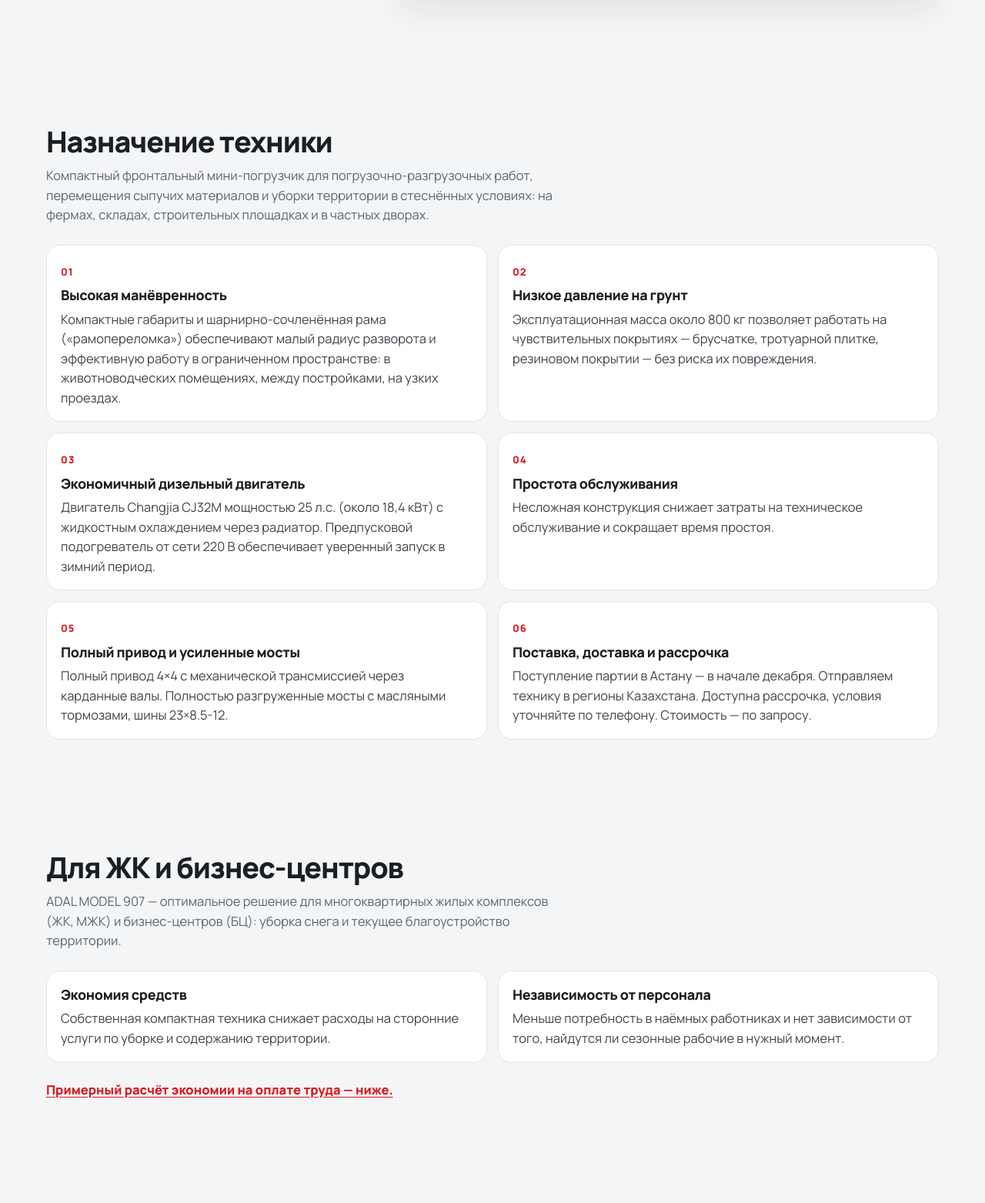
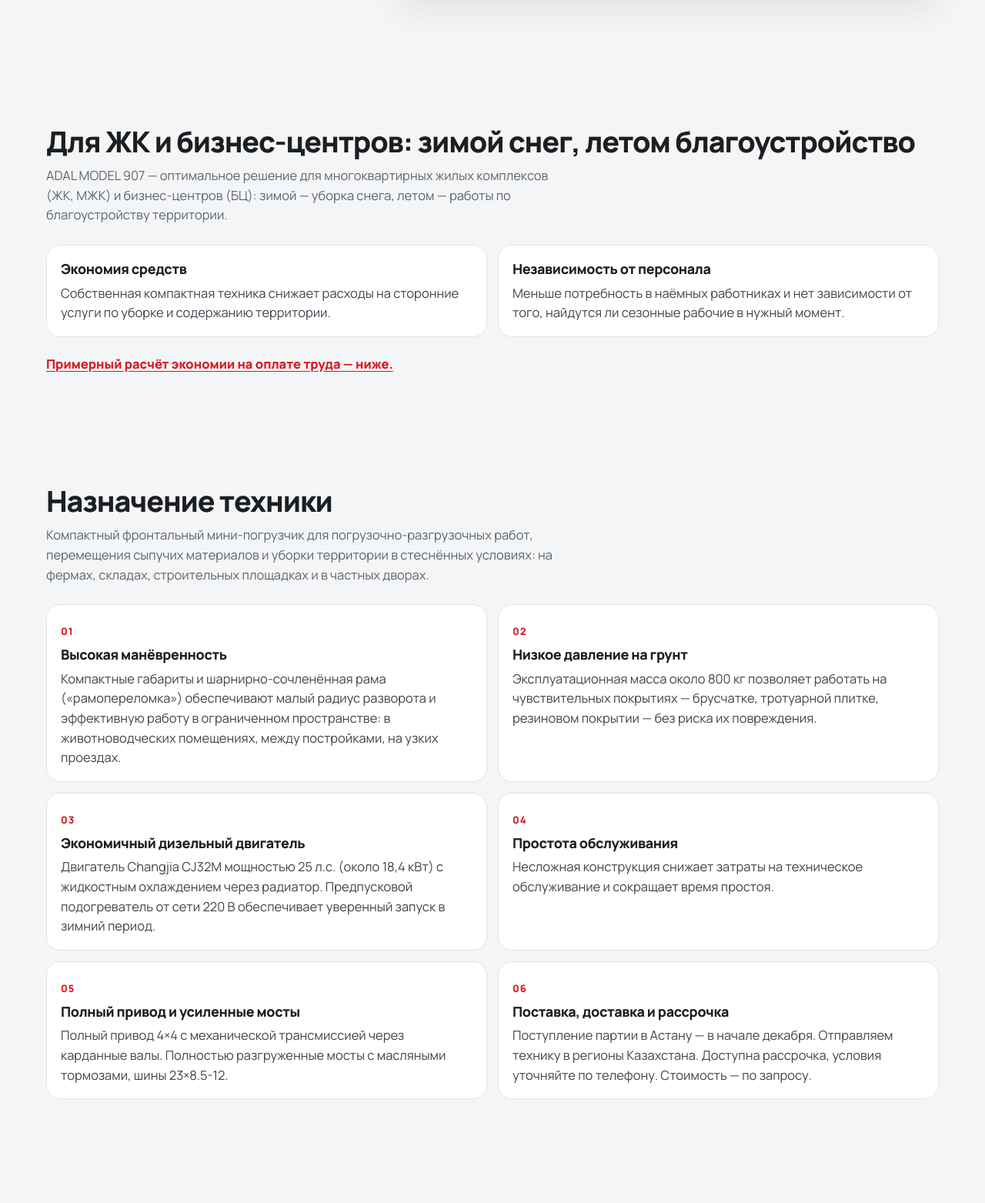
Before and after one commit to abk0186/adal907, a plain HTML site: page index.html in a window 1280 px wide. Shown: the part 737-2300 px from the top of the page at 77% size. Drawn offline with Linux system fonts and the light colour scheme.

Commit message:
Lead with winter snow and summer grounds work for housing and business centres.
The JK and BC block now opens the page, households and farms share one closing section, and the short “small site” phrase is gone from the construction card. Service keeps parts and scheduled maintenance by engine hours, without the accompaniment card or a promise on scope and timing.

```diff
--- a/assets/css/styles.css
+++ b/assets/css/styles.css
@@ -86,7 +86,10 @@
 *::before,
 *::after { box-sizing: border-box; }
 
-html { scroll-behavior: smooth; }
+html {
+  scroll-behavior: smooth;
+  scroll-padding-top: calc(var(--header) + env(safe-area-inset-top, 0px));
+}
 html[data-lang="kk"]:not(.i18n-ready) body { visibility: hidden; }
 
 body {
--- a/assets/js/i18n.js
+++ b/assets/js/i18n.js
@@ -44,6 +44,7 @@
 
     "skip": { ru: "К фото", kk: "Фотоға" },
     "nav.aria": { ru: "Разделы", kk: "Бөлімдер" },
+    "nav.jk": { ru: "ЖК и БЦ", kk: "ЖК және БЦ" },
     "nav.plus": { ru: "Плюсы", kk: "Артықшылықтар" },
     "nav.specs": { ru: "Характеристики", kk: "Сипаттамалар" },
     "nav.gallery": { ru: "Фото", kk: "Фото" },
@@ -111,10 +112,10 @@
       kk: "Партияның Астанаға түсуі — желтоқсан басында. Техниканы Қазақстан өңірлеріне жібереміз. Бөліп төлеу қарастырылған, шарттарын телефон арқылы нақтылаңыз. Құны — сұраныс бойынша."
     },
 
-    "jk.title": { ru: "Для ЖК и бизнес-центров", kk: "ЖК мен бизнес-орталықтар үшін" },
+    "jk.title": { ru: "Для ЖК и бизнес-центров: зимой снег, летом благоустройство", kk: "ЖК мен бизнес-орталықтар үшін: қыста қар, жазда абаттандыру" },
     "jk.lead": {
-      ru: "ADAL MODEL 907 — оптимальное решение для многоквартирных жилых комплексов (ЖК, МЖК) и бизнес-центров (БЦ): уборка снега и текущее благоустройство территории.",
-      kk: "ADAL MODEL 907 — көпқабатты тұрғын үй кешендері (ЖК, МЖК) мен бизнес-орталықтар (БЦ) үшін оңтайлы шешім: қар тазалау және аумақты абаттандыру."
+      ru: "ADAL MODEL 907 — оптимальное решение для многоквартирных жилых комплексов (ЖК, МЖК) и бизнес-центров (БЦ): зимой — уборка снега, летом — работы по благоустройству территории.",
+      kk: "ADAL MODEL 907 — көпқабатты тұрғын үй кешендері (ЖК, МЖК) мен бизнес-орталықтар (БЦ) үшін оңтайлы шешім: қыста — қар тазалау, жазда — аумақты абаттандыру жұмыстары."
     },
     "jk.save.title": { ru: "Экономия средств", kk: "Қаражатты үнемдеу" },
     "jk.save.body": {
@@ -167,23 +168,18 @@
 
     "service.title": { ru: "Запчасти и сервис", kk: "Қосалқы бөлшектер мен сервис" },
     "service.lead": {
-      ru: "Сопровождаем владельцев ADAL MODEL 907 после покупки: продаём запасные части, выполняем обслуживание и остаёмся на связи. Объём работ и сроки согласуем индивидуально.",
-      kk: "ADAL MODEL 907 иелерін сатып алғаннан кейін қолдаймыз: қосалқы бөлшектер сатамыз, қызмет көрсетеміз және байланыста боламыз. Жұмыс көлемі мен мерзімді жеке келісеміз."
+      ru: "Сопровождаем владельцев ADAL MODEL 907 после покупки: продаём запасные части, выполняем обслуживание и остаёмся на связи.",
+      kk: "ADAL MODEL 907 иелерін сатып алғаннан кейін қолдаймыз: қосалқы бөлшектер сатамыз, қызмет көрсетеміз және байланыста боламыз."
     },
-    "service.parts.title": { ru: "Запчасти", kk: "Қосалқы бөлшектер" },
+    "service.parts.title": { ru: "Запчасти и расходные материалы", kk: "Қосалқы бөлшектер мен шығын материалдары" },
     "service.parts.body": {
-      ru: "Продаём запасные части к мини-погрузчику. Подберём нужную позицию и подскажем, как оформить заказ.",
-      kk: "Мини-тиегішке қосалқы бөлшектер сатамыз. Қажетті позицияны іріктеп, тапсырысты қалай рәсімдеу керектігін айтамыз."
+      ru: "Продаём запасные части и расходные материалы к мини-погрузчику. Подберём нужную позицию и подскажем, как оформить заказ.",
+      kk: "Мини-тиегішке қосалқы бөлшектер мен шығын материалдарын сатамыз. Қажетті позицияны іріктеп, тапсырысты қалай рәсімдеу керектігін айтамыз."
     },
     "service.maint.title": { ru: "Сервис", kk: "Сервис" },
     "service.maint.body": {
-      ru: "Проводим техническое обслуживание техники. Перечень работ согласуем с владельцем под конкретную машину и условия эксплуатации.",
-      kk: "Техникаға техникалық қызмет көрсетеміз. Жұмыс тізбесін нақты машина мен пайдалану жағдайына қарай иесімен келісеміз."
-    },
-    "service.support.title": { ru: "Сопровождение", kk: "Қолдау" },
-    "service.support.body": {
-      ru: "После покупки не оставляем владельца один на один с техникой: отвечаем на вопросы по эксплуатации и помогаем организовать сервис и поставку запчастей.",
-      kk: "Сатып алғаннан кейін иесін техникамен жалғыз қалдырмаймыз: пайдалану жөніндегі сұрақтарға жауап береміз, сервис пен бөлшек жеткізуді ұйымдастыруға көмектесеміз."
+      ru: "Проводим техобслуживание по регламенту в зависимости от моточасов: замена жидкостей, смазка узлов, протяжка соединений и т. д.",
+      kk: "Мотосағатқа байланысты регламент бойынша техникалық қызмет көрсетеміз: сұйықтықтарды ауыстыру, тораптарды майлау, қосылыстарды тарту және т. б."
     },
 
 
@@ -317,20 +313,15 @@
       ru: "Ковш и полный привод закрывают повседневные работы хозяйства. Захват для тюков в комплект не входит.",
       kk: "Шөміш пен толық жетек шаруашылықтың күнделікті жұмысын қамтиды. Таңдама қысқышы жиынтыққа кірмейді."
     },
-    "use.household.title": { ru: "Решение для домохозяйств", kk: "Үй шаруашылықтарына арналған шешім" },
+    "use.household.title": { ru: "Решение для домохозяйств и ферм", kk: "Үй шаруашылықтары мен фермаларға арналған шешім" },
     "use.household.body": {
-      ru: "Подача сена и кормов, уборка навоза и погрузка его в прицеп — без лишних заездов трактора. Сенозахват приобретается отдельно.",
-      kk: "Шөп пен азықты беру, қиды жинау және тіркемеге тиеу — трактордың артық кіріп-шығуынсыз. Шөп қысқышы бөлек сатып алынады."
-    },
-    "use.farm.title": { ru: "Ферма", kk: "Ферма" },
-    "use.farm.body": {
-      ru: "Сыпучие корма, зерно и грунт на территории хозяйства.",
-      kk: "Шаруашылық аумағындағы сусымалы азық, астық және топырақ."
+      ru: "Подача сена и кормов, уборка навоза и погрузка его в прицеп — без лишних заездов трактора. Сыпучие корма, зерно и грунт на территории хозяйства. Сенозахват приобретается отдельно.",
+      kk: "Шөп пен азықты беру, қиды жинау және тіркемеге тиеу — трактордың артық кіріп-шығуынсыз. Шаруашылық аумағындағы сусымалы азық, астық және топырақ. Шөп қысқышы бөлек сатып алынады."
     },
     "use.build.title": { ru: "Стройка", kk: "Құрылыс" },
     "use.build.body": {
-      ru: "Песок, щебень и мусор на небольшой площадке.",
-      kk: "Шағын алаңдағы құм, қиыршықтас және қоқыс."
+      ru: "Песок, щебень и мусор.",
+      kk: "Құм, қиыршықтас және қоқыс."
     },
     "use.snow.title": { ru: "Снег", kk: "Қар" },
     "use.snow.body": {
--- a/index.html
+++ b/index.html
@@ -90,6 +90,7 @@
         <span class="logo-mark">ADAL</span><span class="logo-model">MODEL 907</span>
       </a>
       <nav class="nav" aria-label="Разделы" data-i18n="nav.aria" data-i18n-attr="aria-label">
+        <a class="nav-optional" href="#jk" data-i18n="nav.jk">ЖК и БЦ</a>
         <a class="nav-optional" href="#plus" data-i18n="nav.plus">Плюсы</a>
         <a href="#specs" data-i18n="nav.specs">Характеристики</a>
         <a href="#savings" data-i18n="nav.savings">Расчёт</a>
@@ -142,6 +143,25 @@
       </div>
     </section>
 
+    <section class="section" id="jk">
+      <div class="wrap">
+        <h2 data-i18n="jk.title">Для ЖК и бизнес-центров: зимой снег, летом благоустройство</h2>
+        <p class="section-lead" data-i18n="jk.lead">ADAL MODEL 907 — оптимальное решение для многоквартирных жилых комплексов (ЖК, МЖК) и бизнес-центров (БЦ): зимой — уборка снега, летом — работы по благоустройству территории.</p>
+        <div class="cards">
+          <article class="card">
+            <h3 data-i18n="jk.save.title">Экономия средств</h3>
+            <p data-i18n="jk.save.body">Собственная компактная техника снижает расходы на сторонние услуги по уборке и содержанию территории.</p>
+          </article>
+          <article class="card">
+            <h3 data-i18n="jk.staff.title">Независимость от персонала</h3>
+            <p data-i18n="jk.staff.body">Меньше потребность в наёмных работниках и нет зависимости от того, найдутся ли сезонные рабочие в нужный момент.</p>
+          </article>
+        </div>
+        <p class="jk-calc-link"><a class="text-link" href="#savings" data-i18n="jk.calc.link">Примерный расчёт экономии на оплате труда — ниже.</a></p>
+      </div>
+    </section>
+
+
     <section class="section" id="plus">
       <div class="wrap">
         <h2 data-i18n="purpose.title">Назначение техники</h2>
@@ -178,25 +198,6 @@
             <p data-i18n="card6.body">Поступление партии в Астану — в начале декабря. Отправляем технику в регионы Казахстана. Доступна рассрочка, условия уточняйте по телефону. Стоимость — по запросу.</p>
           </article>
         </div>
-      </div>
-    </section>
-
-
-    <section class="section" id="jk">
-      <div class="wrap">
-        <h2 data-i18n="jk.title">Для ЖК и бизнес-центров</h2>
-        <p class="section-lead" data-i18n="jk.lead">ADAL MODEL 907 — оптимальное решение для многоквартирных жилых комплексов (ЖК, МЖК) и бизнес-центров (БЦ): уборка снега и текущее благоустройство территории.</p>
-        <div class="cards">
-          <article class="card">
-            <h3 data-i18n="jk.save.title">Экономия средств</h3>
-            <p data-i18n="jk.save.body">Собственная компактная техника снижает расходы на сторонние услуги по уборке и содержанию территории.</p>
-          </article>
-          <article class="card">
-            <h3 data-i18n="jk.staff.title">Независимость от персонала</h3>
-            <p data-i18n="jk.staff.body">Меньше потребность в наёмных работниках и нет зависимости от того, найдутся ли сезонные рабочие в нужный момент.</p>
-          </article>
-        </div>
-        <p class="jk-calc-link"><a class="text-link" href="#savings" data-i18n="jk.calc.link">Примерный расчёт экономии на оплате труда — ниже.</a></p>
       </div>
     </section>
 
@@ -383,25 +384,15 @@
       </div>
     </section>
 
+
     <section class="section" id="use">
       <div class="wrap">
         <h2 data-i18n="use.title">Где пригодится</h2>
-        <p class="section-lead" data-i18n="use.lead">Ковш и полный привод закрывают повседневные работы хозяйства. Захват для тюков в комплект не входит.</p>
         <div class="uses">
-          <article class="use use-wide">
-            <svg viewBox="0 0 24 24" aria-hidden="true"><path d="M12 21V8"/><path d="M12 14c-3.2-.6-5-3.2-5-3.2 1.6 2.2 5 3.2 5 3.2"/><path d="M12 12c3.2-.6 5-3.2 5-3.2-1.6 2.2-5 3.2-5 3.2"/><path d="M12 9.5c-2.4-.5-3.8-2.6-3.8-2.6 1.2 1.8 3.8 2.6 3.8 2.6"/><path d="M12 9c2.4-.5 3.8-2.6 3.8-2.6C14.6 8.2 12 9 12 9"/></svg>
-            <h3 data-i18n="use.household.title">Решение для домохозяйств</h3>
-            <p data-i18n="use.household.body">Подача сена и кормов, уборка навоза и погрузка его в прицеп — без лишних заездов трактора. Сенозахват приобретается отдельно.</p>
-          </article>
-          <article class="use">
-            <svg viewBox="0 0 24 24" aria-hidden="true"><path d="M3 11 12 4l9 7"/><path d="M5 10v9h14v-9"/><path d="M9 19v-6h6v6"/></svg>
-            <h3 data-i18n="use.farm.title">Ферма</h3>
-            <p data-i18n="use.farm.body">Сыпучие корма, зерно и грунт на территории хозяйства.</p>
-          </article>
           <article class="use">
             <svg viewBox="0 0 24 24" aria-hidden="true"><path d="M3 20h18"/><path d="M5 20V10l4-2v12"/><path d="M9 20V7l6-3v16"/><path d="M15 20V9l4-1v12"/></svg>
             <h3 data-i18n="use.build.title">Стройка</h3>
-            <p data-i18n="use.build.body">Песок, щебень и мусор на небольшой площадке.</p>
+            <p data-i18n="use.build.body">Песок, щебень и мусор.</p>
           </article>
           <article class="use">
             <svg viewBox="0 0 24 24" aria-hidden="true"><path d="M12 3v4"/><path d="M12 17v4"/><path d="m5 6 3 3"/><path d="m16 15 3 3"/><path d="M3 12h4"/><path d="M17 12h4"/><path d="m5 18 3-3"/><path d="m16 9 3-3"/></svg>
@@ -417,29 +408,32 @@
       </div>
     </section>
 
-
     <section class="section" id="service">
       <div class="wrap">
         <h2 data-i18n="service.title">Запчасти и сервис</h2>
-        <p class="section-lead" data-i18n="service.lead">Сопровождаем владельцев ADAL MODEL 907 после покупки: продаём запасные части, выполняем обслуживание и остаёмся на связи. Объём работ и сроки согласуем индивидуально.</p>
+        <p class="section-lead" data-i18n="service.lead">Сопровождаем владельцев ADAL MODEL 907 после покупки: продаём запасные части, выполняем обслуживание и остаёмся на связи.</p>
         <div class="cards">
           <article class="card">
-            <h3 data-i18n="service.parts.title">Запчасти</h3>
-            <p data-i18n="service.parts.body">Продаём запасные части к мини-погрузчику. Подберём нужную позицию и подскажем, как оформить заказ.</p>
+            <h3 data-i18n="service.parts.title">Запчасти и расходные материалы</h3>
+            <p data-i18n="service.parts.body">Продаём запасные части и расходные материалы к мини-погрузчику. Подберём нужную позицию и подскажем, как оформить заказ.</p>
           </article>
           <article class="card">
             <h3 data-i18n="service.maint.title">Сервис</h3>
-            <p data-i18n="service.maint.body">Проводим техническое обслуживание техники. Перечень работ согласуем с владельцем под конкретную машину и условия эксплуатации.</p>
-          </article>
-          <article class="card">
-            <h3 data-i18n="service.support.title">Сопровождение</h3>
-            <p data-i18n="service.support.body">После покупки не оставляем владельца один на один с техникой: отвечаем на вопросы по эксплуатации и помогаем организовать сервис и поставку запчастей.</p>
+            <p data-i18n="service.maint.body">Проводим техобслуживание по регламенту в зависимости от моточасов: замена жидкостей, смазка узлов, протяжка соединений и т. д.</p>
           </article>
         </div>
         <div class="service-cta">
           <a class="btn btn-red" href="tel:+77003330999" data-i18n="btn.call">Позвонить</a>
           <a class="btn btn-wa" href="https://wa.me/77003330999" target="_blank" rel="noopener" data-i18n="btn.wa">WhatsApp</a>
         </div>
+      </div>
+    </section>
+
+
+    <section class="section" id="household">
+      <div class="wrap">
+        <h2 data-i18n="use.household.title">Решение для домохозяйств и ферм</h2>
+        <p class="section-lead" data-i18n="use.household.body">Подача сена и кормов, уборка навоза и погрузка его в прицеп — без лишних заездов трактора. Сыпучие корма, зерно и грунт на территории хозяйства. Сенозахват приобретается отдельно.</p>
       </div>
     </section>
 
```
